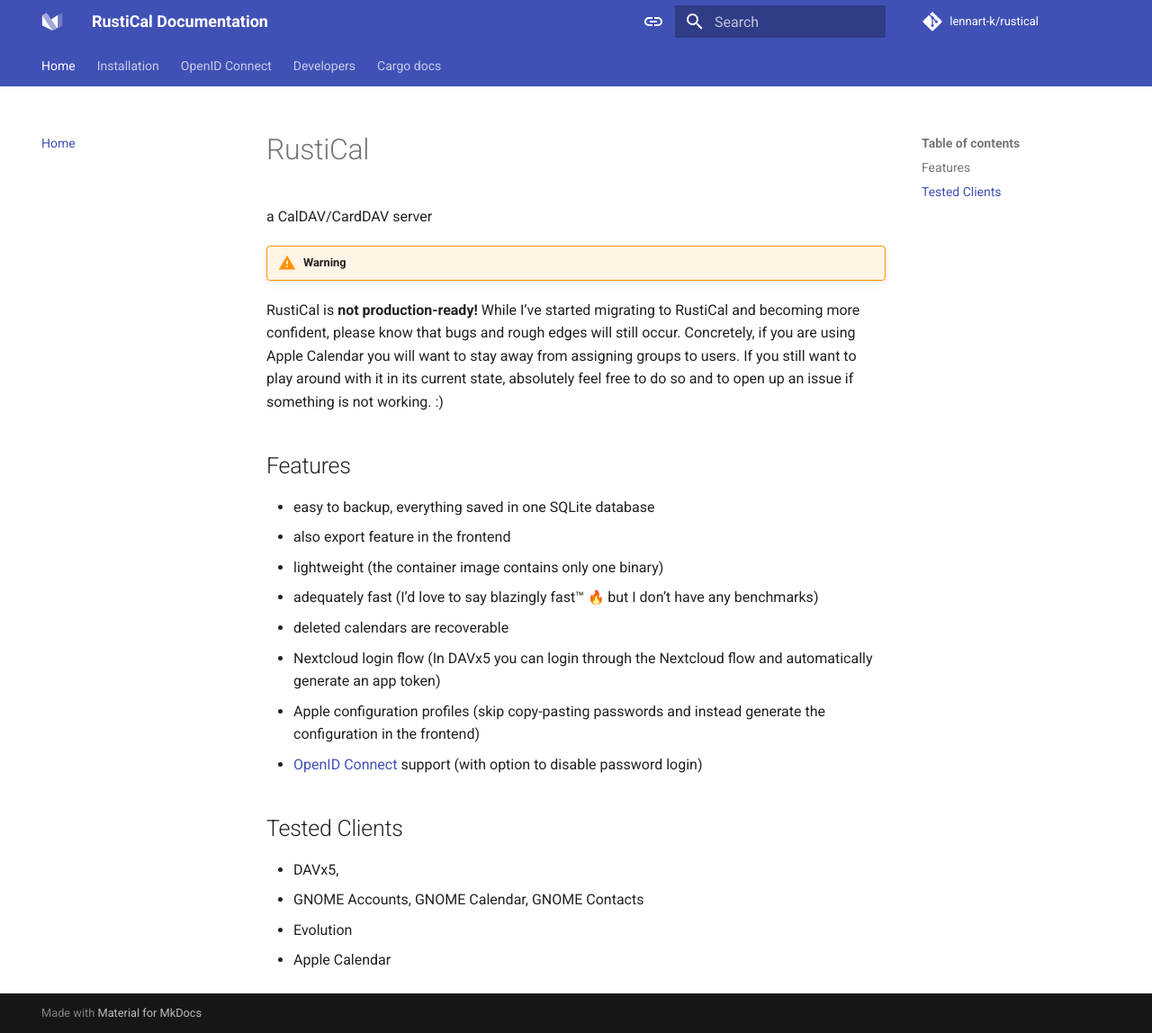
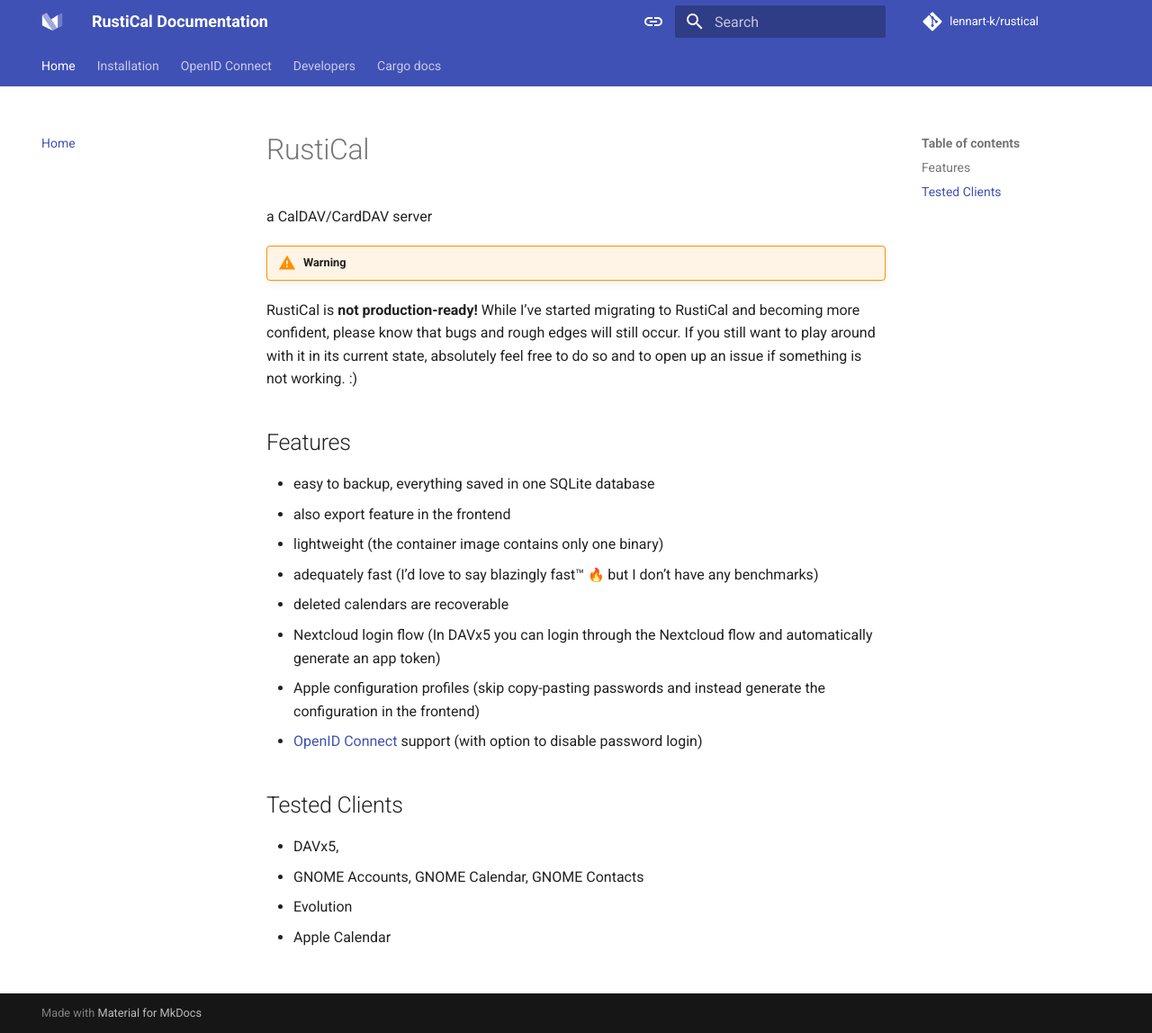
Before and after one commit to lennart-k/rustical, an MkDocs documentation site: the page built from docs/index.md, in a window 1280 px wide and 1148 px high. Shown: the whole window at 90% size. Built offline with MkDocs 1.6.1 and Material for MkDocs 9.7.7, drawn with Linux system fonts in a browser that asks for light colours; emoji names are drawn with the system emoji font; comment, search, counter and statistics services are not loaded.

```diff
--- a/docs/index.md
+++ b/docs/index.md
@@ -4,9 +4,7 @@ a CalDAV/CardDAV server
 
 !!! warning
 RustiCal is **not production-ready!**
-While I've started migrating to RustiCal and becoming more confident,
-please know that bugs and rough edges will still occur.
-Concretely, if you are using Apple Calendar you will want to stay away from assigning groups to users.
+While I've started migrating to RustiCal and becoming more confident, please know that bugs and rough edges will still occur.
 If you still want to play around with it in its current state, absolutely feel free to do so and to open up an issue if something is not working. :)
 
 ## Features
```
